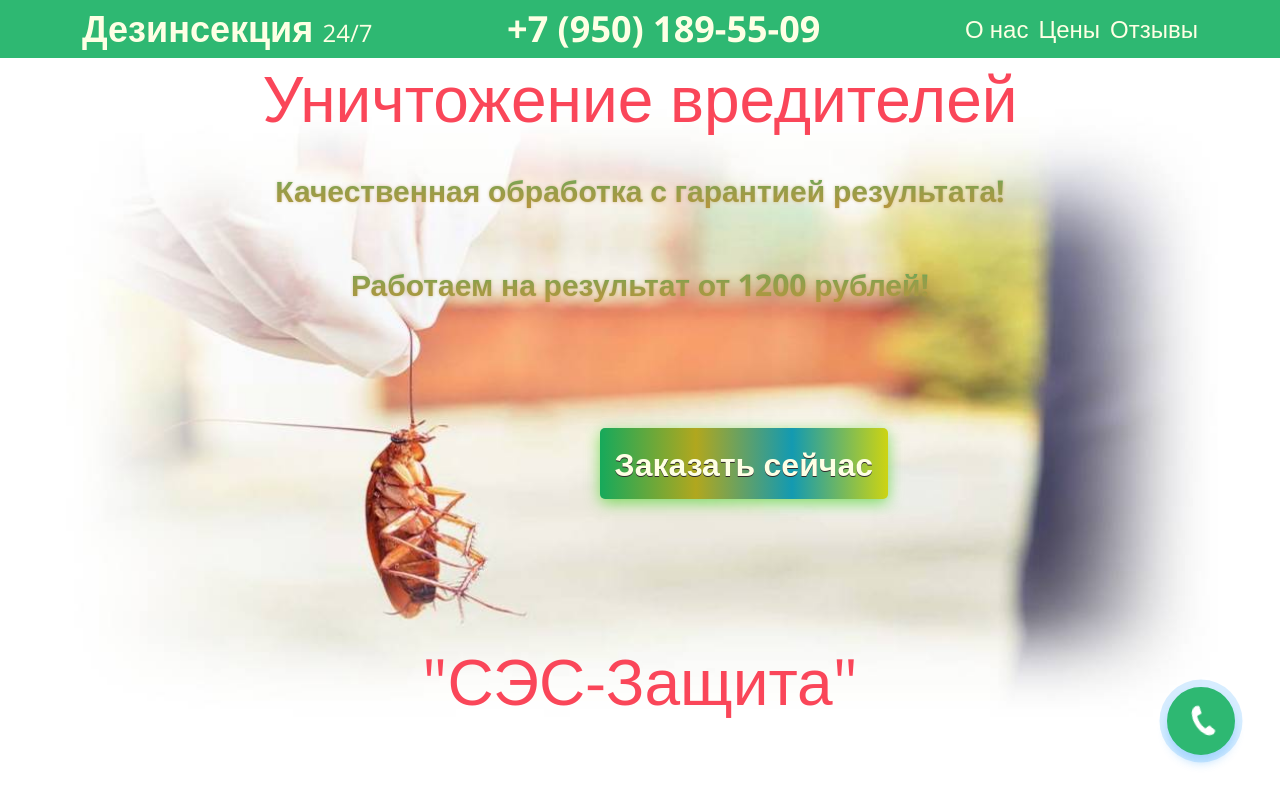
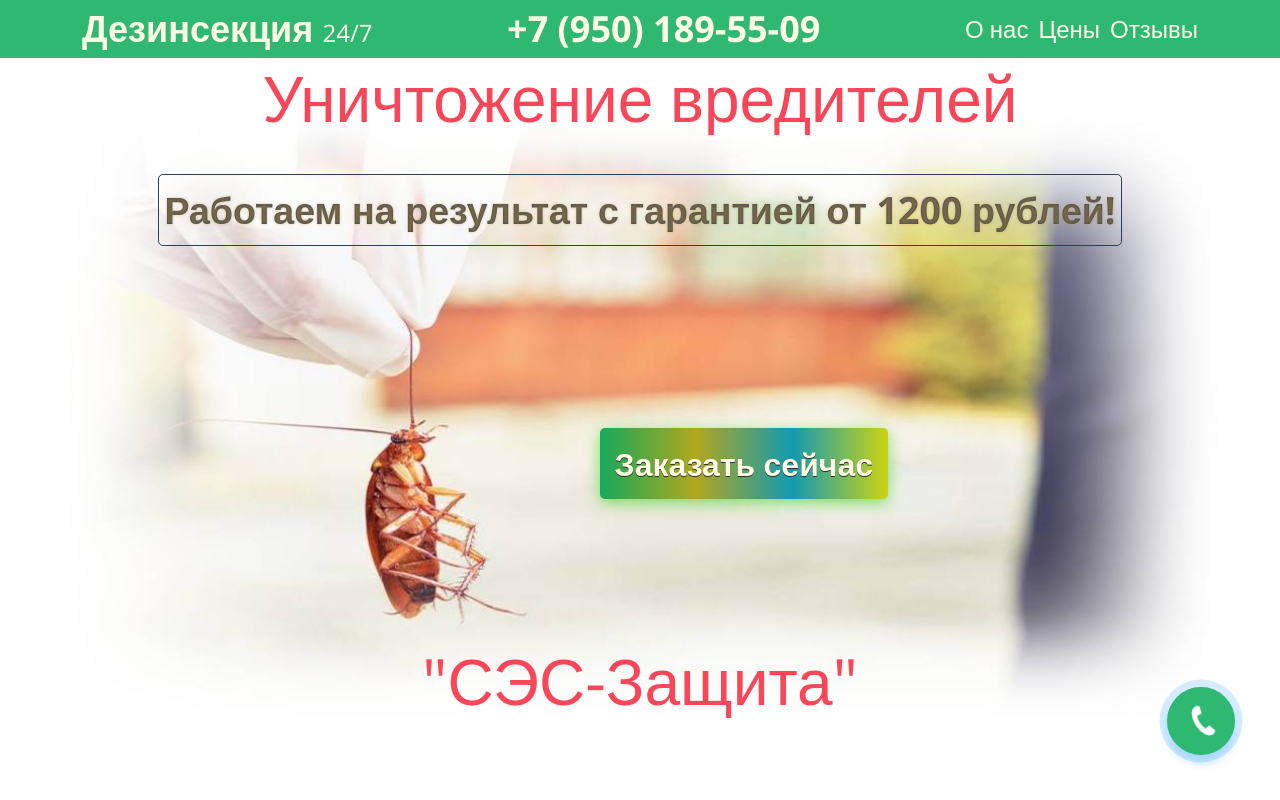
Before and after one commit to KlimovCode/biz-ses, a plain HTML site: page client/index.html in a window 1280 px wide. Shown: the top 800 px of the page. Drawn offline with nearby package versions, Linux system fonts and the light colour scheme.

Commit message:
update text sublogo

```diff
--- a/client/assets/css/style.css
+++ b/client/assets/css/style.css
@@ -92,6 +92,18 @@ h1,h2,h3,h4,h5,h6 {
 	background: -webkit-linear-gradient(#2eb872, #C59237);
 	-webkit-background-clip: text;
 	-webkit-text-fill-color: transparent;
+}
+.intro__text--sub {
+	font-size: 2.5em;
+	margin-top: 1em;
+	font-weight: 700;
+	text-shadow: 0px 0px 3px rgba(197,146,55,0.5);
+	background: -webkit-linear-gradient(#2D4059, #2D4059);
+	-webkit-background-clip: text;
+	-webkit-text-fill-color: transparent;
+	border: 1px solid #2D4059;
+	border-radius: 5px;
+	padding: 5px;
 }
 .intro__sublogo {
 	color: #fa4659;
--- a/client/index.html
+++ b/client/index.html
@@ -81,8 +81,8 @@
 		<div class="container">
 			<div class="intro__inner">
 				<h1 class="intro__logo">Уничтожение вредителей</h1>
-				<p class="intro__text">Качественная обработка с гарантией результата!</p>
-				<p class="intro__text">Работаем на результат от 1200 рублей!</p>
+<!--				<p class="intro__text">Качественная обработка с гарантией результата!</p>-->
+				<p class="intro__text intro__text--sub">Работаем на результат с гарантией от 1200 рублей!</p>
 				<h2 class="intro__sublogo">"СЭС-Защита"</h2>
 				<a href="" class="intro__btn stylistics_knopkam maiden-6" data-bs-toggle="modal" data-bs-target="#exampleModal">Заказать сейчас</a>
 			</div>
```
